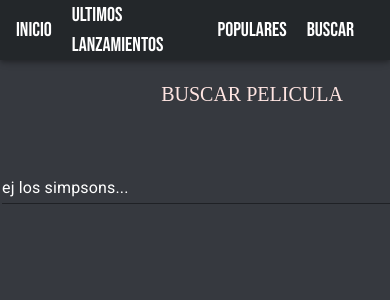
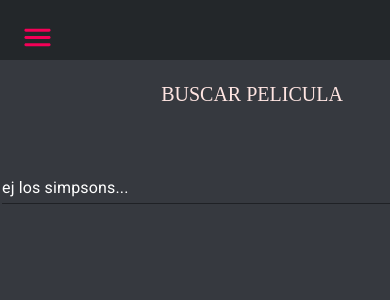
Before and after one commit to IveMery/Buscador-de-Peliculas-React, a React (Create React App) app: page /Buscar in a window 390 px wide. Shown: the top 300 px of the page. Built offline with nearby package versions, Linux system fonts and the light colour scheme; a web font is replaced by a local one.

Commit message:
agrego responsive al navbar

```diff
--- a/src/App.js
+++ b/src/App.js
@@ -10,8 +10,7 @@ import { ThemeProvider, createGlobalStyle } from 'styled-components';
 import { theme } from './styles/theme'
 import TrendingDetails from "./views/TrendingDetails";
 import TopRatedDetails from "./views/TopRatedDetails";
-
-import Nav from "./views/Nav";
+import ContainerNav from "./components/ContainerNav";
 
 const GlobalStyle = createGlobalStyle`
 *{
@@ -20,13 +19,12 @@ const GlobalStyle = createGlobalStyle`
 }
 `
 const App = () => {
-
   return (
-    <div>
+    <>
       <GlobalStyle />
       <ThemeProvider theme={theme}>
         <Router>
-          <Nav />
+          <ContainerNav />
           <Switch>
             <Route exact path='/' component={Home} />
             <Route exact path='/NowPlaying' component={NowPlaying} />
@@ -35,15 +33,11 @@ const App = () => {
             <Route exact path='/TrendingDetails' component={TrendingDetails} />
             <Route exact path='/TopRatedDetails' component={TopRatedDetails} />
             <Route exact path='/MovieDetails/:id' component={MovieDetails} />
-
             <Route path='*' component={Error404} />
           </Switch>
         </Router>
       </ThemeProvider>
-
-
-    </div>
-
+    </>
   );
 }
 
--- /dev/null
+++ b/src/components/ContainerNav.js
@@ -0,0 +1,27 @@
+
+import React from 'react'
+import Nav from '../views/Nav'
+import styled from 'styled-components'
+
+
+const Container = styled.div`
+width:100%;
+height:60px;
+position:sticky;
+top:0;
+z-index:99;
+position: 'sticky';
+    background-color: rgb(35, 39, 42);
+`
+
+
+const ContainerNav = () => {
+    return (
+        <Container>
+            <Nav />
+        </Container>
+
+    )
+}
+
+export default ContainerNav
--- a/src/styles/Commons.js
+++ b/src/styles/Commons.js
@@ -34,6 +34,8 @@ export const StyledLink = styled(Link)`
 
     &:focus, &:hover, &:visited, &:link, &:active {
         text-decoration: none;
+        color:white;
     }
     cursor: pointer;
+    color:white;
 `
--- a/src/views/Nav.js
+++ b/src/views/Nav.js
@@ -1,36 +1,87 @@
-import React from 'react'
-import { AppBar, Toolbar } from "@material-ui/core";
-import { makeStyles } from '@material-ui/core/styles'
-import {StyledLink} from '../styles/Commons'
+import React, { useState } from 'react'
+import { StyledLink } from '../styles/Commons'
 import MenuRoundedIcon from '@material-ui/icons/MenuRounded';
+import styled from 'styled-components'
+import MovieFilterIcon from '@material-ui/icons/MovieFilter';
+import CancelIcon from '@material-ui/icons/Cancel';
 
+    const Navbar = styled.ul`
+    margin-bottom: 0;
+    display:flex;
+    flex-wrap:wrap;
+    height:60px;
+    align-items:center;
 
-const useStyle = makeStyles({
-    navitem: {
-      color: "white",
-      marginRight: "20px",
-      fontFamily:'Bebas Neue',
-      fontSize:'20px'
-},
-navbar: {
-      marginBottom: '0',
-      position: 'sticky',
-      backgroundColor: 'rgb(35, 39, 42)',
+    @media screen and (max-width:900px){
+        width:100%;
+        height:100vh;
+        position:absolute;
+        top:60px;
+        left: ${({ click }) => (click ? "0" : "-100%")};
+        flex-direction:column;
+        transition:0.5s all ease-in;
+        background-color: rgb(35, 39, 42);
+    }`
+
+    const NavItem = styled.li`
+
+    margin-right: 10px;
+    font-family: Bebas Neue;
+    font-size: 20px;
+    list-style:none;
+
+    &:hover{
+        background-color: rgb(35, 39, 60);
+        border-bottom:0.2rem solid #f50057;
+        transition: 0.3s ease-in;
+        border-radius:1px;
+        height:40px;
     }
-  })
 
-const Nav = () => {
-    const classes = useStyle()
+    @media screen and (max-width:900px){
+        padding-top:10px;
+        margin-bottom:30px;
+    }`
+
+    const BtnMenu = styled.button`
+    display:none;
+    padding:20px;
+    height:59px;
+    background-color:rgb(35, 39, 42);
+    border:none;
+
+    &:focus{
+    outline:none;
+    }
+
+    @media screen and (max-width:900px){
+    display:flex;
+    color:#ebc08b;
+    font-size:2rem;
+    }
+    `
+    const Nav = () => {
+
+    const [click, setClick] = useState(false);
+
+    const openMenu = () => {
+        setClick(!click)
+        console.log(click);
+    }
+
     return (
-        <AppBar className={classes.navbar}>
-        <Toolbar>
-        {/* <MenuRoundedIcon /> */}
-          <StyledLink to='/' className={classes.navitem} >Inicio</StyledLink>
-          <StyledLink to='/NowPlaying' className={classes.navitem}>Ultimos Lanzamientos</StyledLink>
-          <StyledLink to='/Popular' className={classes.navitem}>Populares</StyledLink>
-          <StyledLink to='/Buscar' className={classes.navitem}>Buscar</StyledLink>
-        </Toolbar>
-      </AppBar>
+        <>
+            <BtnMenu onClick={() => openMenu()}>
+                {click ? <CancelIcon fontSize='large' color='secondary' /> : <MenuRoundedIcon fontSize='large' color='secondary' />}
+            </BtnMenu>
+            <Navbar click={click}>
+                <NavItem onClick={() => openMenu()}><StyledLink to='/'>Inicio</StyledLink></NavItem>
+                <NavItem onClick={() => openMenu()}><StyledLink to='/NowPlaying'>Ultimos Lanzamientos</StyledLink></NavItem>
+                <NavItem onClick={() => openMenu()}> <StyledLink to='/Popular' >Populares</StyledLink></NavItem>
+                <NavItem onClick={() => openMenu()}> <StyledLink to='/Buscar' >Buscar</StyledLink></NavItem>
+                <MovieFilterIcon color='secondary' fontSize='large' />
+            </Navbar>
+        </>
     )
 }
 
```
